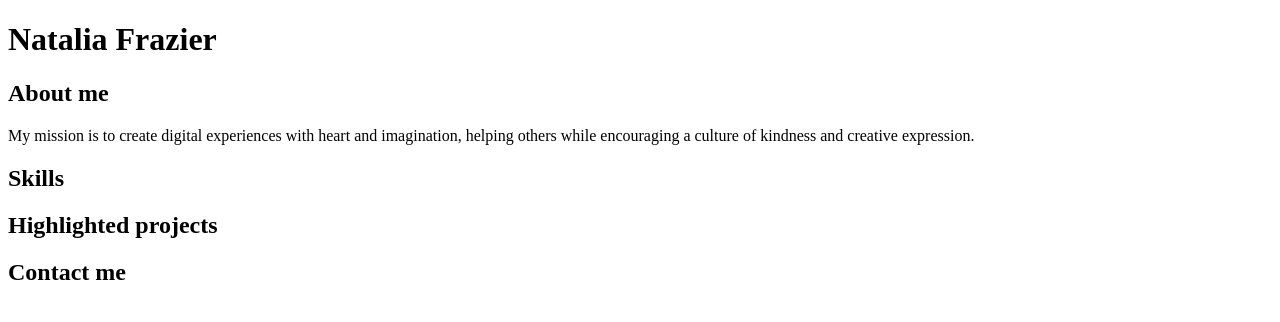
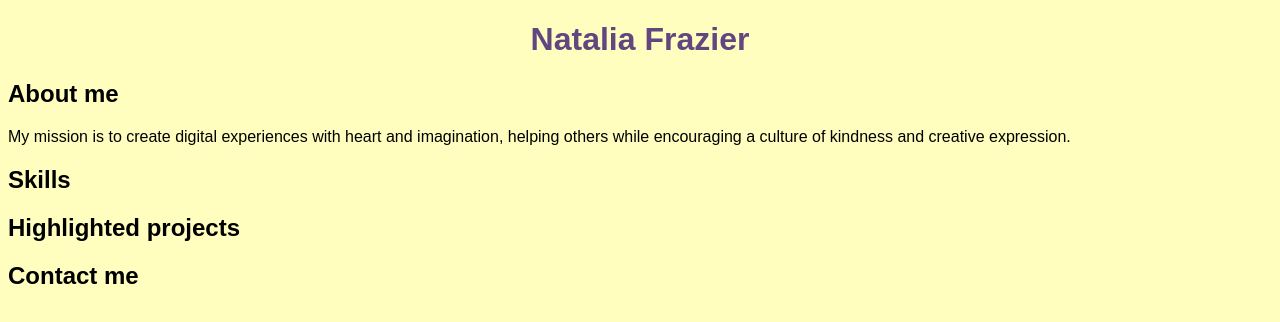
Before and after one commit to NataliaF-alt/NataliaF-alt.github.io, a plain HTML site: page index.html in a window 1280 px wide. Drawn offline with Linux system fonts and the light colour scheme.

Commit message:
adding style

```diff
--- a/index.html
+++ b/index.html
@@ -2,6 +2,7 @@
 <html>
 <head>
     <title>CSCE 190:  Natalia Frazier</title>
+    <link rel="stylesheet" href="styles.css">
 </head>
 <body>
     <h1>Natalia Frazier</h1>
--- /dev/null
+++ b/styles.css
@@ -0,0 +1,8 @@
+body {
+background: #FFFEBF;
+font-family: Arial, Helvetica, sans-serif;
+}
+h1 {
+color: #614680;
+text-align: center;
+}
```
